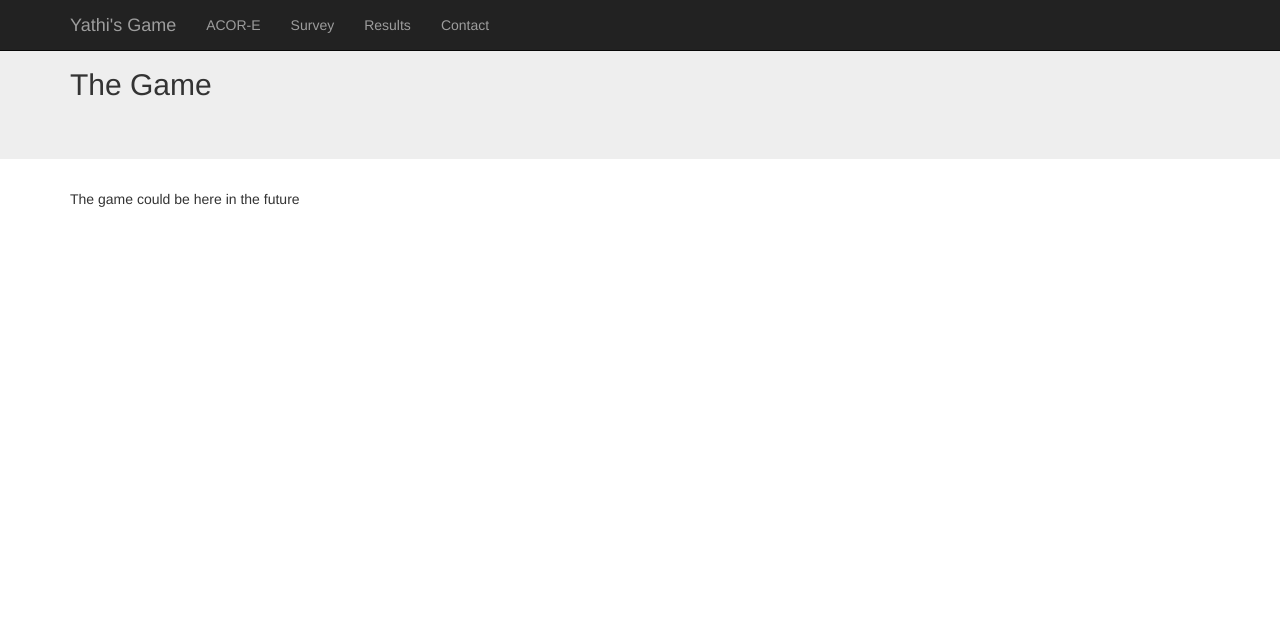
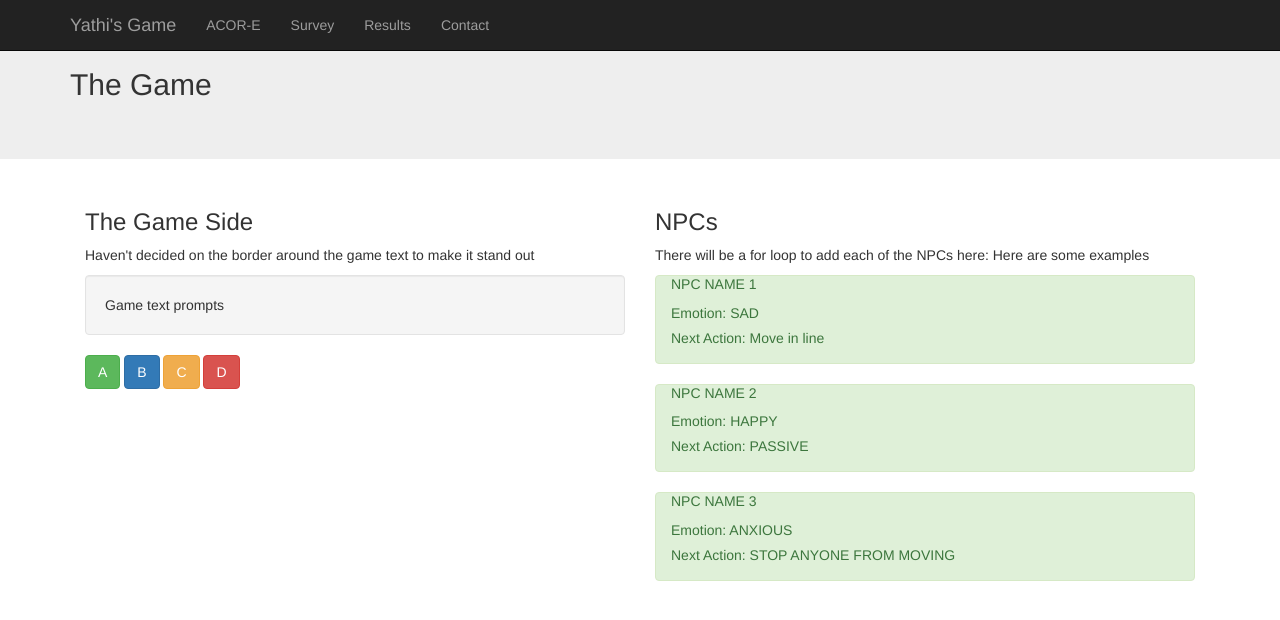
Before and after one commit to mviz/ACORE, a Django app: page / in a window 1280 px wide. Shown: the top 620 px of the page. Run offline with Django 3.2, Linux system fonts and the light colour scheme; some libraries are stand-ins or nearby versions.

Commit message:
Basic Structure of homepage is laid out

```diff
--- a/templates/home.html
+++ b/templates/home.html
@@ -1,4 +1,42 @@
 {% extends '_layouts/base.html' %}
 
 {% block page_title %} <h2>The Game</h2> {% endblock page_title %}
-{% block page_content %} <p> The game could be here in the future </p> {% endblock page_content %}
+{% block page_content %}
+
+    <!-- This half is the game -->
+    <div class="col-sm-6">
+            <h3> The Game Side </h3>
+            <p> Haven't decided on the border around the game text to make it stand out </p>
+            <div class="well"> Game text prompts </div>
+            <div class="row" style="margin-left:auto; margin-right:auto">
+                <button type="button" class="btn btn-success"> A</button>
+                <button type="button" class="btn btn-primary"> B </button>
+                <button type="button" class="btn btn-warning"> C </button>
+                <button type="button" class="btn btn-danger"> D </button>
+
+            </div>
+    </div>
+
+    <!-- This half displays the NPCs -->
+    <div class="col-sm-6">
+        <h3> NPCs </h3>
+        <!-- Add forloop here for each npc -->
+        <p> There will be a for loop to add each of the NPCs here: Here are some examples </p>
+        <div class="alert alert-success">
+            <h5 style="margin-top:-1em"> NPC NAME 1 </h5>
+            <p> Emotion: SAD </p>
+            <p> Next Action: Move in line </p>
+        </div>
+        <div class="alert alert-success">
+            <h5 style="margin-top:-1em"> NPC NAME 2 </h5>
+            <p> Emotion: HAPPY </p>
+            <p> Next Action: PASSIVE </p>
+        </div>
+        <div class="alert alert-success">
+            <h5 style="margin-top:-1em"> NPC NAME 3 </h5>
+            <p> Emotion: ANXIOUS </p>
+            <p> Next Action: STOP ANYONE FROM MOVING </p>
+        </div>
+    </div>
+
+{% endblock page_content %}
```
